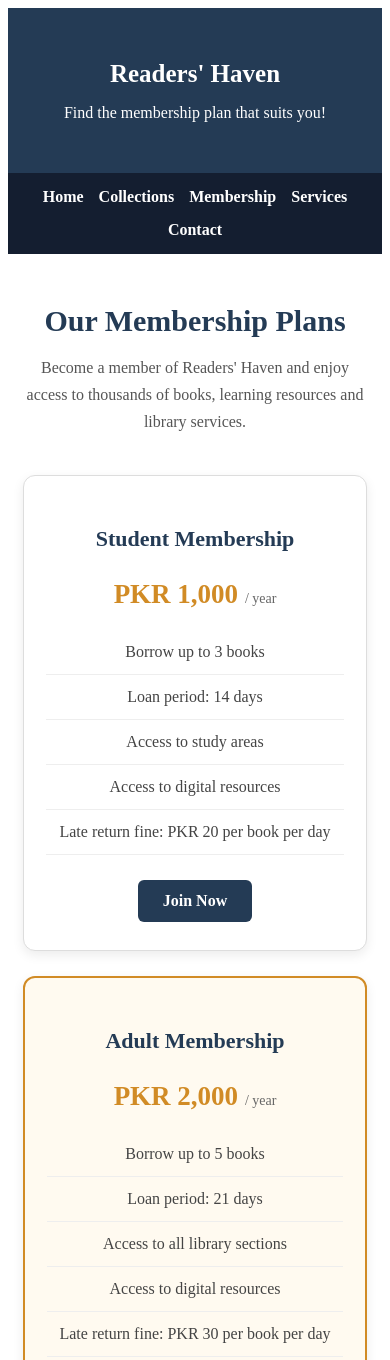
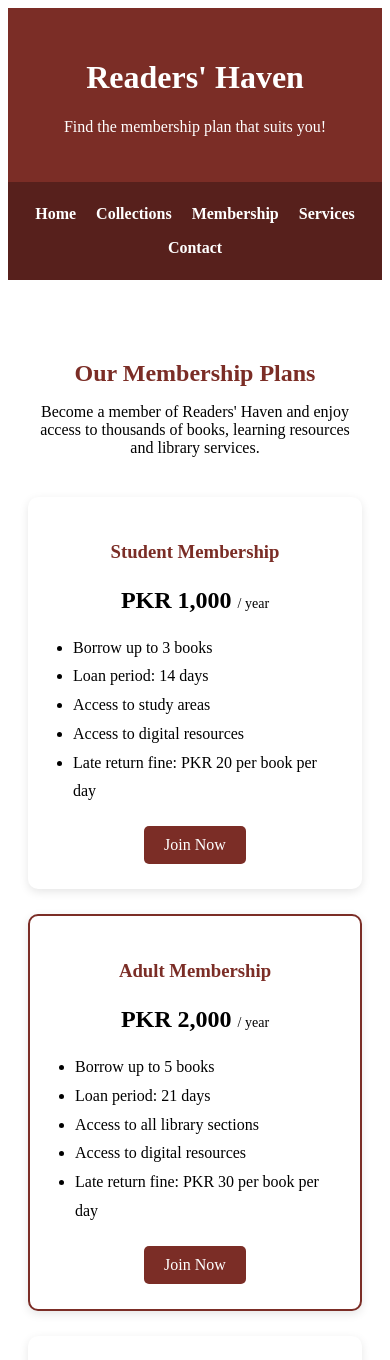
Before and after one commit to Ahmadkhadim09/readers-haven-devops, a plain HTML site: page src/membership.html in a window 390 px wide. Shown: the top 1360 px of the page. Drawn offline with Linux system fonts and the light colour scheme.

Commit message:
Complete membership page and responsive styling

```diff
--- a/src/membership.html
+++ b/src/membership.html
@@ -5,8 +5,7 @@
     <meta charset="UTF-8">
     <meta name="viewport" content="width=device-width, initial-scale=1.0">
     <title>Membership Plans | Readers' Haven</title>
-
-    <link rel="stylesheet" href="../styles/styles/style.css">
+<link rel="stylesheet" href="../styles/style.css">
 </head>
 
 <body>
--- a/styles/style.css
+++ b/styles/style.css
@@ -120,3 +120,123 @@ form button {
         grid-template-columns: 1fr;
     }
 }
+
+/* Membership Page */
+
+.membership-header {
+    background-color: #7b2d26;
+    color: white;
+    text-align: center;
+    padding: 30px 15px;
+}
+
+.membership-nav {
+    background-color: #57201c;
+    padding: 15px;
+    text-align: center;
+}
+
+.membership-nav a {
+    color: white;
+    text-decoration: none;
+    margin: 0 15px;
+    font-weight: bold;
+}
+
+.membership-nav a:hover {
+    text-decoration: underline;
+}
+
+.membership-container {
+    max-width: 1200px;
+    margin: 40px auto;
+    padding: 20px;
+}
+
+.membership-intro {
+    text-align: center;
+    margin-bottom: 40px;
+}
+
+.membership-intro h2,
+.membership-rules h2 {
+    color: #7b2d26;
+    margin-bottom: 15px;
+}
+
+.membership-plans {
+    display: grid;
+    grid-template-columns: repeat(3, 1fr);
+    gap: 25px;
+}
+
+.membership-card {
+    background: white;
+    padding: 25px;
+    border-radius: 10px;
+    box-shadow: 0 3px 10px rgba(0, 0, 0, 0.1);
+    text-align: center;
+}
+
+.featured-plan {
+    border: 2px solid #7b2d26;
+}
+
+.membership-card h3 {
+    color: #7b2d26;
+    margin-bottom: 15px;
+}
+
+.membership-price {
+    font-size: 24px;
+    font-weight: bold;
+    margin-bottom: 20px;
+}
+
+.membership-price span {
+    font-size: 14px;
+    font-weight: normal;
+}
+
+.membership-card ul,
+.membership-rules ul {
+    text-align: left;
+    line-height: 1.8;
+    padding-left: 20px;
+    margin-bottom: 20px;
+}
+
+.membership-button {
+    display: inline-block;
+    background: #7b2d26;
+    color: white;
+    text-decoration: none;
+    padding: 10px 20px;
+    border-radius: 5px;
+}
+
+.membership-button:hover {
+    background: #57201c;
+}
+
+.membership-rules {
+    margin-top: 45px;
+}
+
+.membership-footer {
+    background: #7b2d26;
+    color: white;
+    text-align: center;
+    padding: 20px;
+}
+
+@media (max-width: 768px) {
+    .membership-plans {
+        grid-template-columns: 1fr;
+    }
+
+    .membership-nav a {
+        display: inline-block;
+        margin: 8px;
+    }
+}
```
